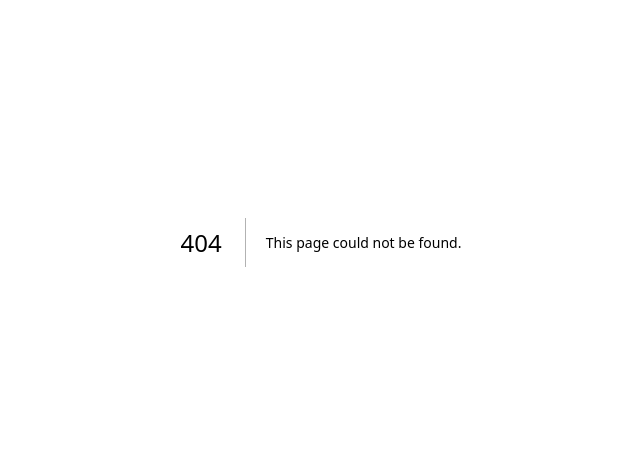
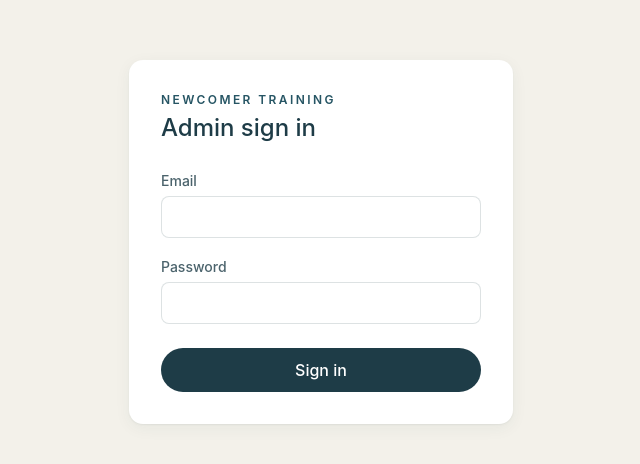
Before and after one commit to gazdovakaterina-web/newcomer-schedule, a Next.js app: page /admin/login in a window 1280 px wide. Before the commit this address had no page. Shown: the part 158-622 px from the top of the page, without its empty margins (319-959 px from the left). Built offline with nearby package versions, Linux system fonts and the light colour scheme.

Commit message:
Create page.tsx

```diff
--- /dev/null
+++ b/app/admin/login/page.tsx
@@ -0,0 +1,94 @@
+"use client";
+
+import { Suspense, useState } from "react";
+import { useRouter, useSearchParams } from "next/navigation";
+import { createSupabaseBrowserClient } from "@/lib/supabase/browser";
+
+function LoginForm() {
+  const router = useRouter();
+  const searchParams = useSearchParams();
+  const [email, setEmail] = useState("");
+  const [password, setPassword] = useState("");
+  const [error, setError] = useState<string | null>(null);
+  const [loading, setLoading] = useState(false);
+
+  async function handleSubmit(e: React.FormEvent) {
+    e.preventDefault();
+    setError(null);
+    setLoading(true);
+
+    const supabase = createSupabaseBrowserClient();
+    const { error } = await supabase.auth.signInWithPassword({ email, password });
+
+    setLoading(false);
+
+    if (error) {
+      setError("Incorrect email or password.");
+      return;
+    }
+
+    const next = searchParams.get("next") || "/admin";
+    router.push(next);
+    router.refresh();
+  }
+
+  return (
+    <main className="min-h-screen bg-sand flex items-center justify-center px-4">
+      <form
+        onSubmit={handleSubmit}
+        className="w-full max-w-sm bg-white rounded-card shadow-card p-8"
+      >
+        <div className="text-xs font-semibold tracking-[0.2em] uppercase text-teal mb-1">
+          Newcomer Training
+        </div>
+        <h1 className="text-2xl font-medium text-dark-teal mb-6">Admin sign in</h1>
+
+        <label className="block mb-4">
+          <span className="text-sm font-medium text-dark-teal/80">Email</span>
+          <input
+            type="email"
+            required
+            value={email}
+            onChange={(e) => setEmail(e.target.value)}
+            className="mt-1 w-full rounded-lg border border-dark-teal/15 px-3 py-2 text-dark-teal focus:border-teal outline-none"
+            autoComplete="email"
+          />
+        </label>
+
+        <label className="block mb-6">
+          <span className="text-sm font-medium text-dark-teal/80">Password</span>
+          <input
+            type="password"
+            required
+            value={password}
+            onChange={(e) => setPassword(e.target.value)}
+            className="mt-1 w-full rounded-lg border border-dark-teal/15 px-3 py-2 text-dark-teal focus:border-teal outline-none"
+            autoComplete="current-password"
+          />
+        </label>
+
+        {error && (
+          <p className="mb-4 text-sm text-red-600" role="alert">
+            {error}
+          </p>
+        )}
+
+        <button
+          type="submit"
+          disabled={loading}
+          className="w-full rounded-full bg-dark-teal text-white font-medium py-2.5 hover:brightness-110 transition disabled:opacity-50"
+        >
+          {loading ? "Signing in…" : "Sign in"}
+        </button>
+      </form>
+    </main>
+  );
+}
+
+export default function AdminLoginPage() {
+  return (
+    <Suspense fallback={null}>
+      <LoginForm />
+    </Suspense>
+  );
+}
```
